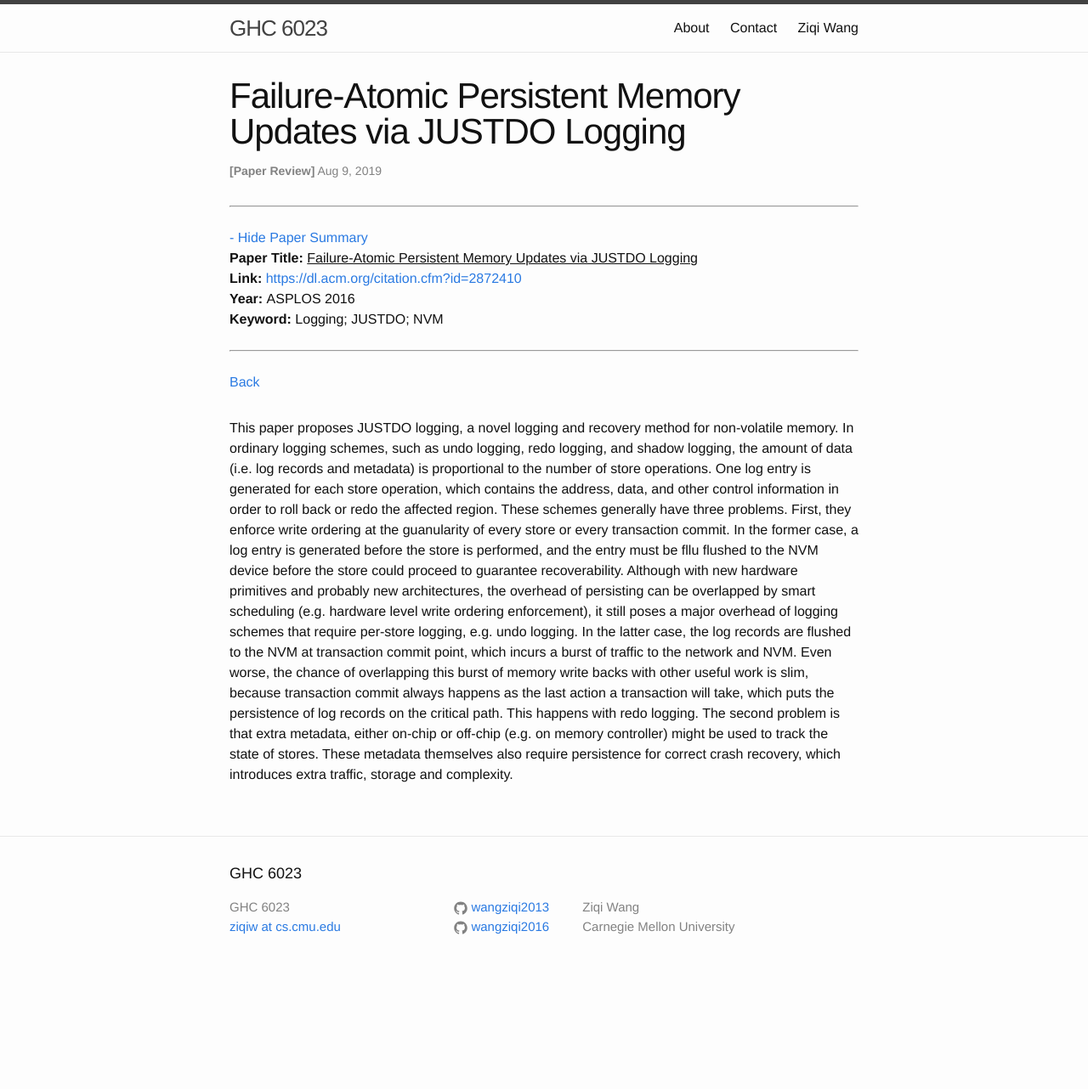
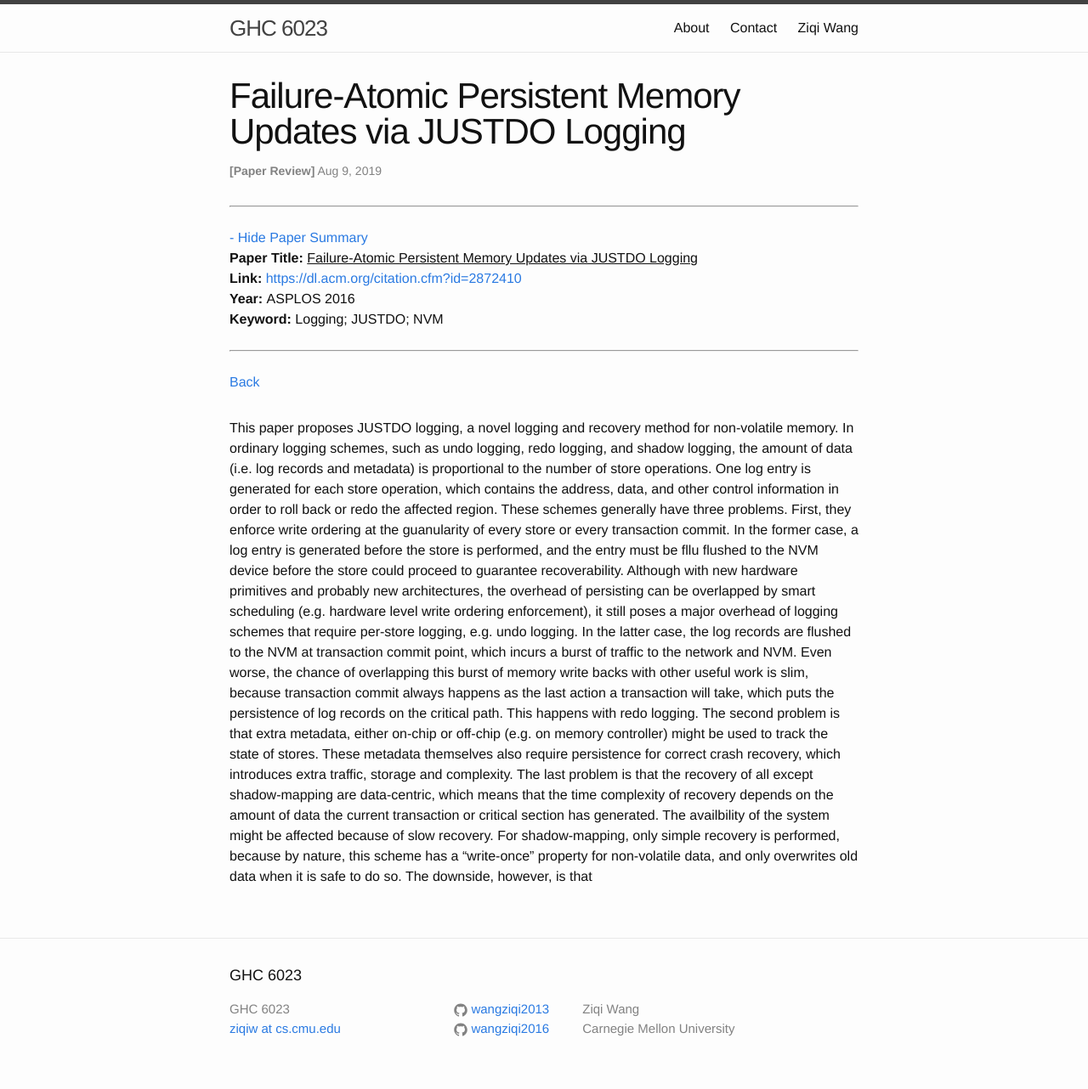
Before and after one commit to wangziqi2013/wangziqi2013.github.io, a Jekyll site: the page built from _posts/2019-08-08-justdo.markdown, in a window 1280 px wide. Shown: the whole page at 85% size. Built offline with Jekyll 4.4.1, drawn with Linux system fonts in a browser that asks for light colours; before the commit the page ends 1162 px from its top, so only the background shows below that.

Commit message:
Working on last problem

```diff
--- a/_posts/2019-08-08-justdo.markdown
+++ b/_posts/2019-08-08-justdo.markdown
@@ -27,4 +27,8 @@ chance of overlapping this burst of memory write backs with other useful work is
 happens as the last action a transaction will take, which puts the persistence of log records on the critical path. This
 happens with redo logging. The second problem is that extra metadata, either on-chip or off-chip (e.g. on memory controller)
 might be used to track the state of stores. These metadata themselves also require persistence for correct crash recovery,
-which introduces extra traffic, storage and complexity.
+which introduces extra traffic, storage and complexity. The last problem is that the recovery of all except shadow-mapping
+are data-centric, which means that the time complexity of recovery depends on the amount of data the current transaction
+or critical section has generated. The availbility of the system might be affected because of slow recovery. For shadow-mapping,
+only simple recovery is performed, because by nature, this scheme has a "write-once" property for non-volatile data, and
+only overwrites old data when it is safe to do so. The downside, however, is that
```
